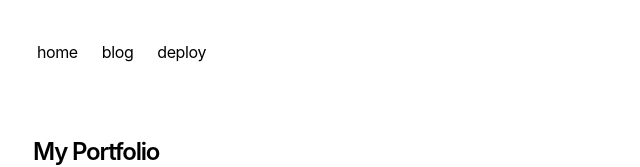
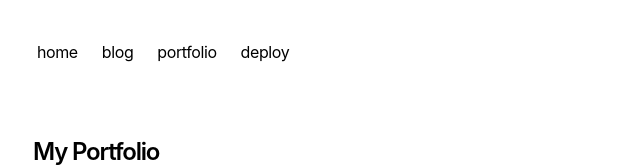
Before and after one commit to jakmoss/jaks-portfolio, a Next.js app: page / in a window 1280 px wide. Shown: the top 167 px of the page, without its empty margins (319-959 px from the left). Built offline with nearby package versions, Linux system fonts and the light colour scheme.

Commit message:
Update nav.tsx

```diff
--- a/app/components/nav.tsx
+++ b/app/components/nav.tsx
@@ -6,6 +6,9 @@ const navItems = {
   },
   '/blog': {
     name: 'blog',
+  },
+  '/portfolio': {
+    name: 'portfolio',
   },
   'https://vercel.com/templates/next.js/portfolio-starter-kit': {
     name: 'deploy',
```
